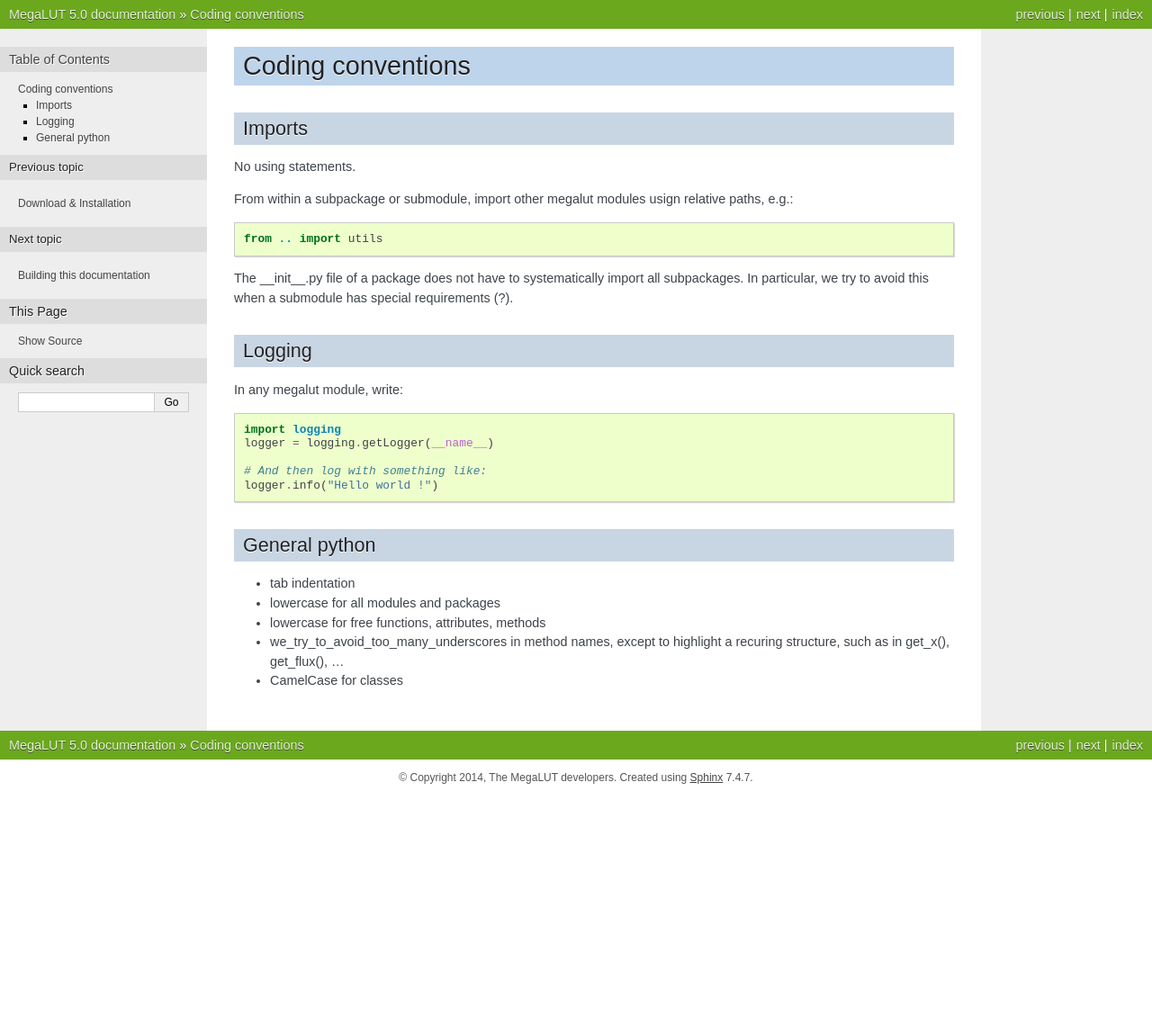
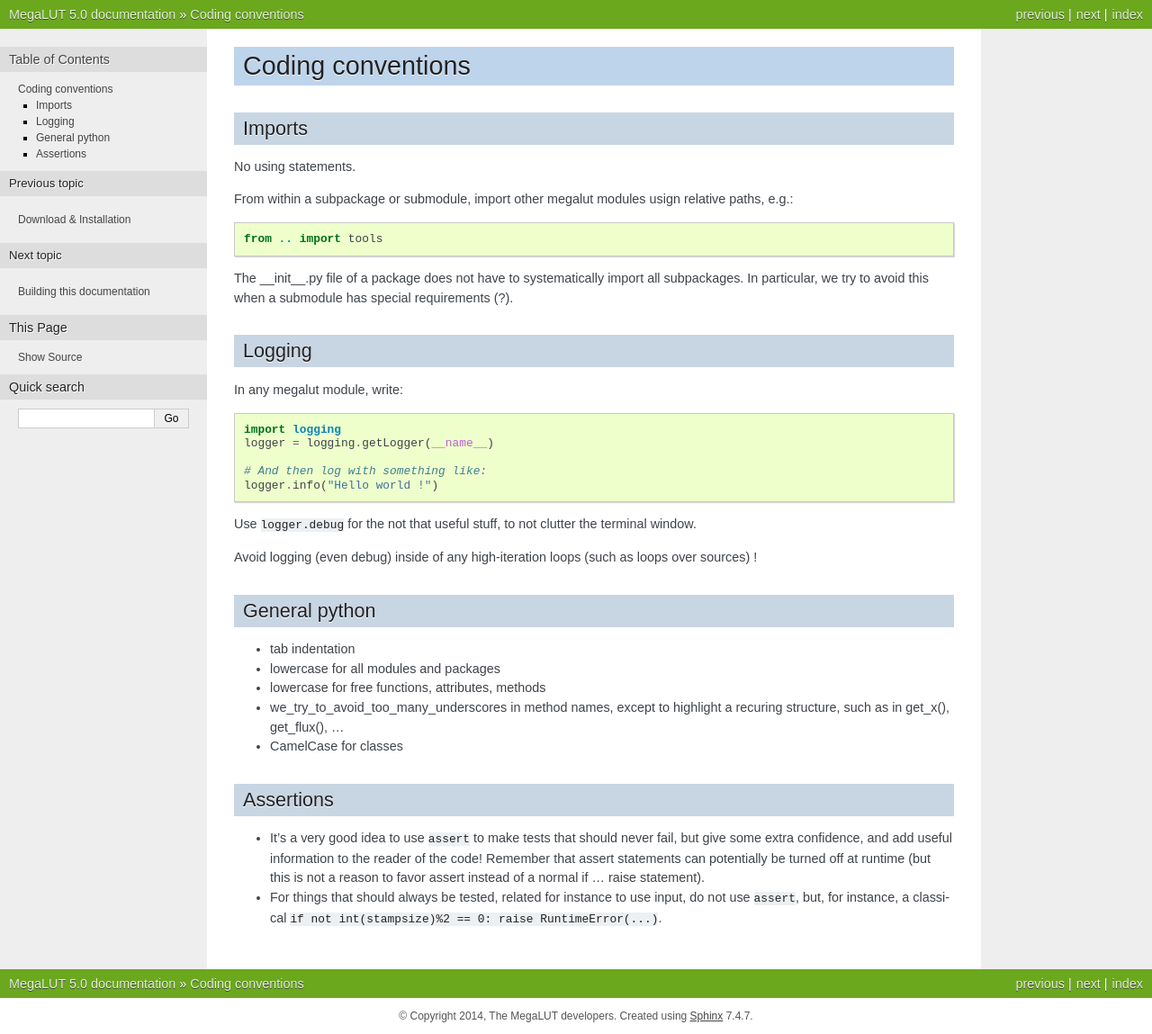
Before and after one commit to megalut/megalut, a Sphinx documentation site: the page built from sphinx/source/coding.rst, in a window 1280 px wide. Shown: the whole page at 90% size. Built offline with Sphinx 7.4.7, drawn with Linux system fonts in a browser that asks for light colours; pages that are not in the unit, such as notebooks, are missing from menus; before the commit the page ends 900 px from its top, so only the background shows below that.

Commit message:
Adding info about assert in sphinx doc coding conventions

```diff
--- a/sphinx/source/coding.rst
+++ b/sphinx/source/coding.rst
@@ -9,7 +9,7 @@ No using statements.
 
 From within a subpackage or submodule, import other megalut modules usign relative paths, e.g.::
 
-	from .. import utils
+	from .. import tools
 
 The __init__.py file of a package does not have to systematically import all subpackages. In particular, we try to avoid this when a submodule has special requirements (?).
 
@@ -26,6 +26,11 @@ In any megalut module, write::
 	logger.info("Hello world !")
 
 
+Use ``logger.debug`` for the not that useful stuff, to not clutter the terminal window.
+
+Avoid logging (even debug) inside of any high-iteration loops (such as loops over sources) !
+
+
 General python
 --------------
 
@@ -34,3 +39,13 @@ General python
 * lowercase for free functions, attributes, methods
 * we_try_to_avoid_too_many_underscores in method names, except to highlight a recuring structure, such as in get_x(), get_flux(), ...
 * CamelCase for classes
+
+
+
+Assertions
+----------
+
+* It's a very good idea to use ``assert`` to make tests that should never fail, but give some extra confidence, and add useful information to the reader of the code!
+  Remember that assert statements can potentially be turned off at runtime (but this is not a reason to favor assert instead of a normal if ... raise statement).
+
+* For things that should always be tested, related for instance to use input, do not use ``assert``, but, for instance, a classical ``if not int(stampsize)%2 == 0: raise RuntimeError(...)``.
```
